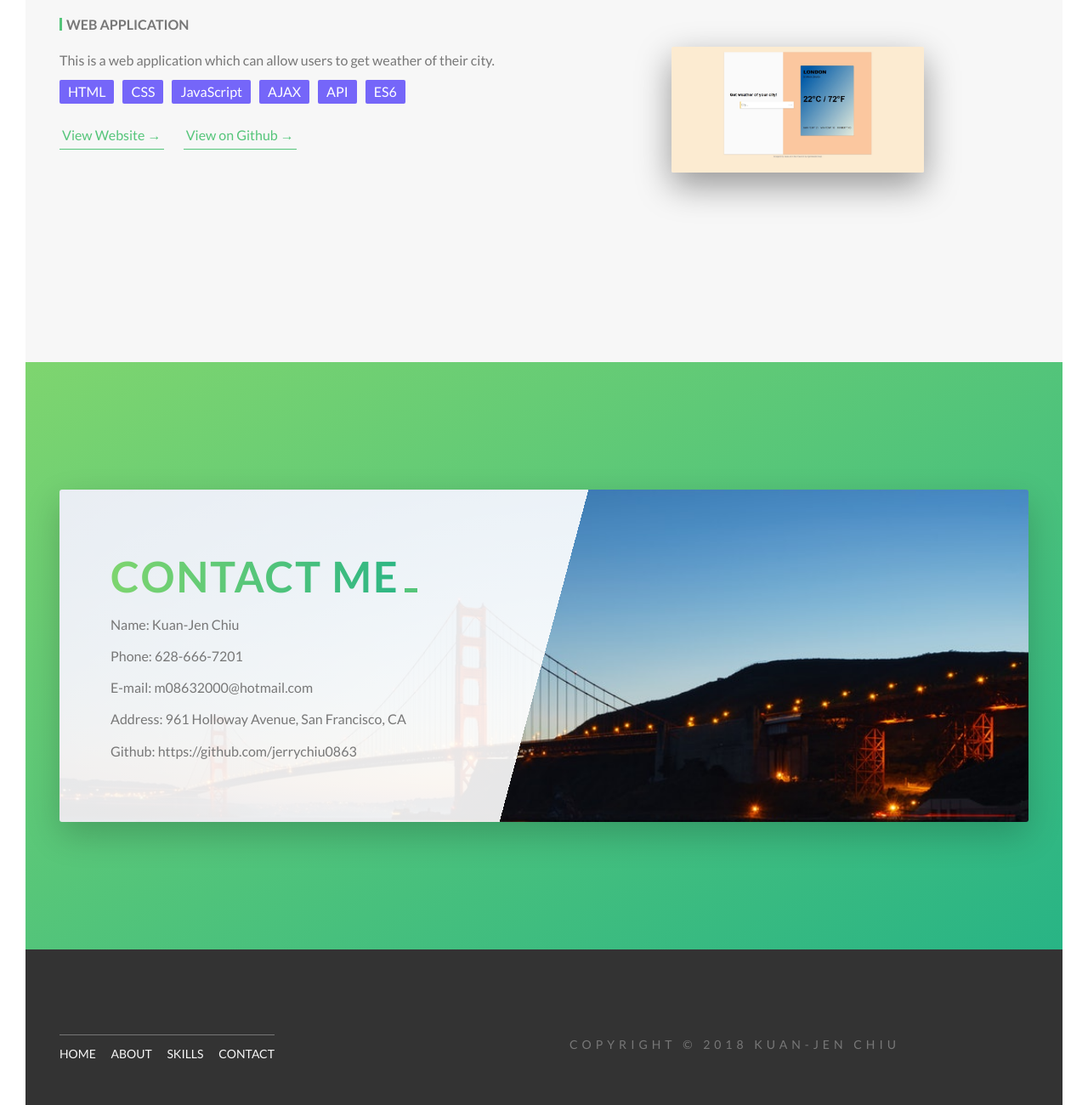
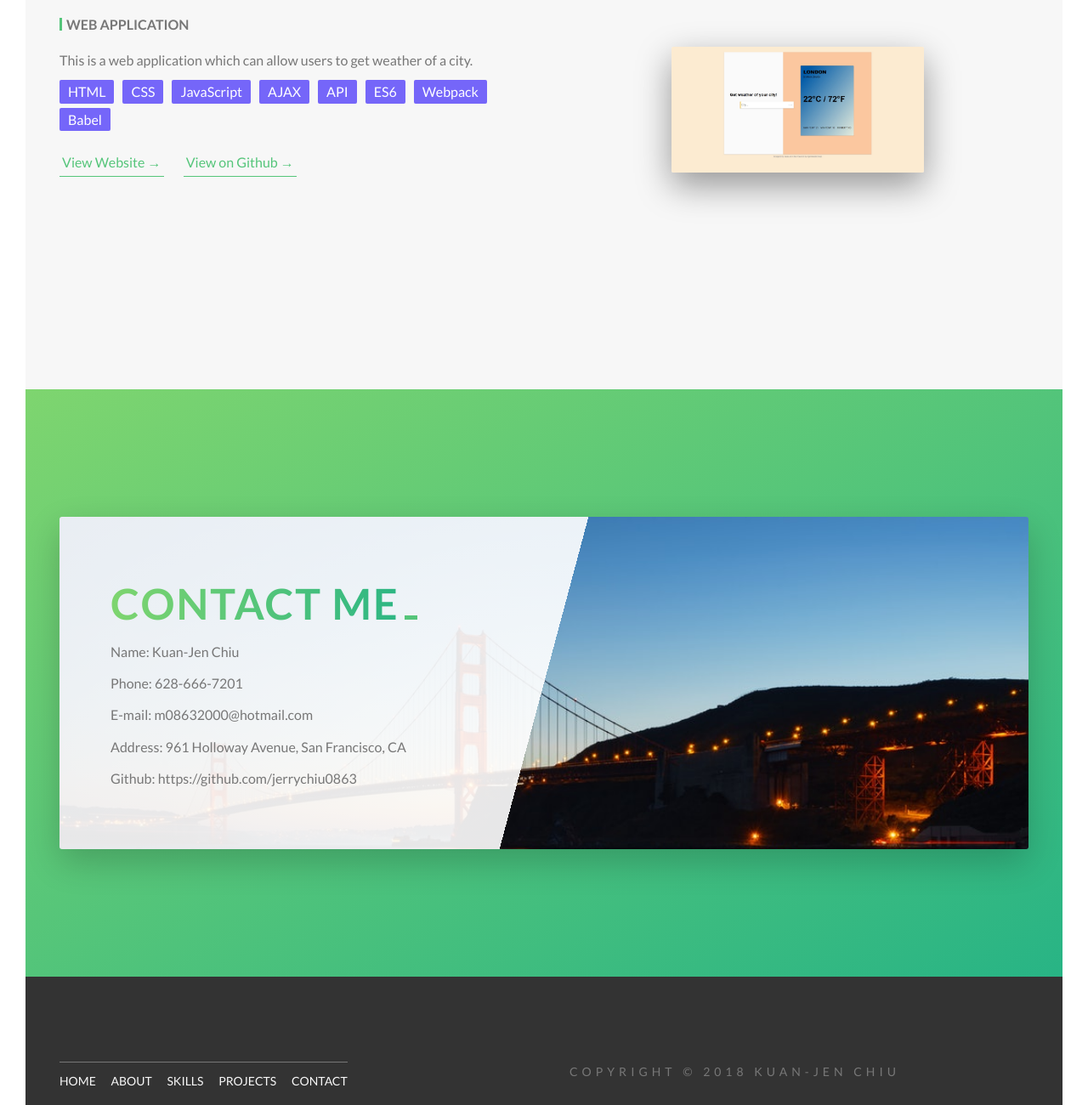
Before and after one commit to jerrychiu0863/jerrychiu_portfolio, a website: page index.html in a window 1280 px wide. Shown: the part 4740-6040 px from the top of the page at 85% size. Drawn offline with Linux system fonts and the light colour scheme.

Commit message:
added weather labels

```diff
--- a/index.html
+++ b/index.html
@@ -429,7 +429,7 @@
                 <div class="row">
                     <div class="col-1-of-2">
                         <h3 class="heading-tertiary u-margin-bottom-small">Web Application</h3>
-                        <p class="paragraph">This is a web application which can allow users to get weather of their city.</p>
+                        <p class="paragraph">This is a web application which can allow users to get weather of a city.</p>
 
                         <ul class="section-project_label">
                             <li>HTML</li>
@@ -438,6 +438,8 @@
                             <li>AJAX</li>
                             <li>API</li>
                             <li>ES6</li>
+                            <li>Webpack</li>
+                            <li>Babel</li>
                         </ul>
 
                         <a href="https://jerrychiu0863.github.io/weather_app/" class="btn-text u-margin-top-small">View Website &rarr;</a>
@@ -495,6 +497,7 @@
                             <li class="footer__item"><a href="index.html" class="footer__link">Home</a></li>
                             <li class="footer__item"><a href="#about" class="footer__link">About</a></li>
                             <li class="footer__item"><a href="#skill" class="footer__link">Skills</a></li>
+                            <li class="footer__item"><a href="#project" class="footer__link">Projects</a></li>
                             <li class="footer__item"><a href="#contact" class="footer__link">Contact</a></li>
                         </ul>
                     </div>
```
